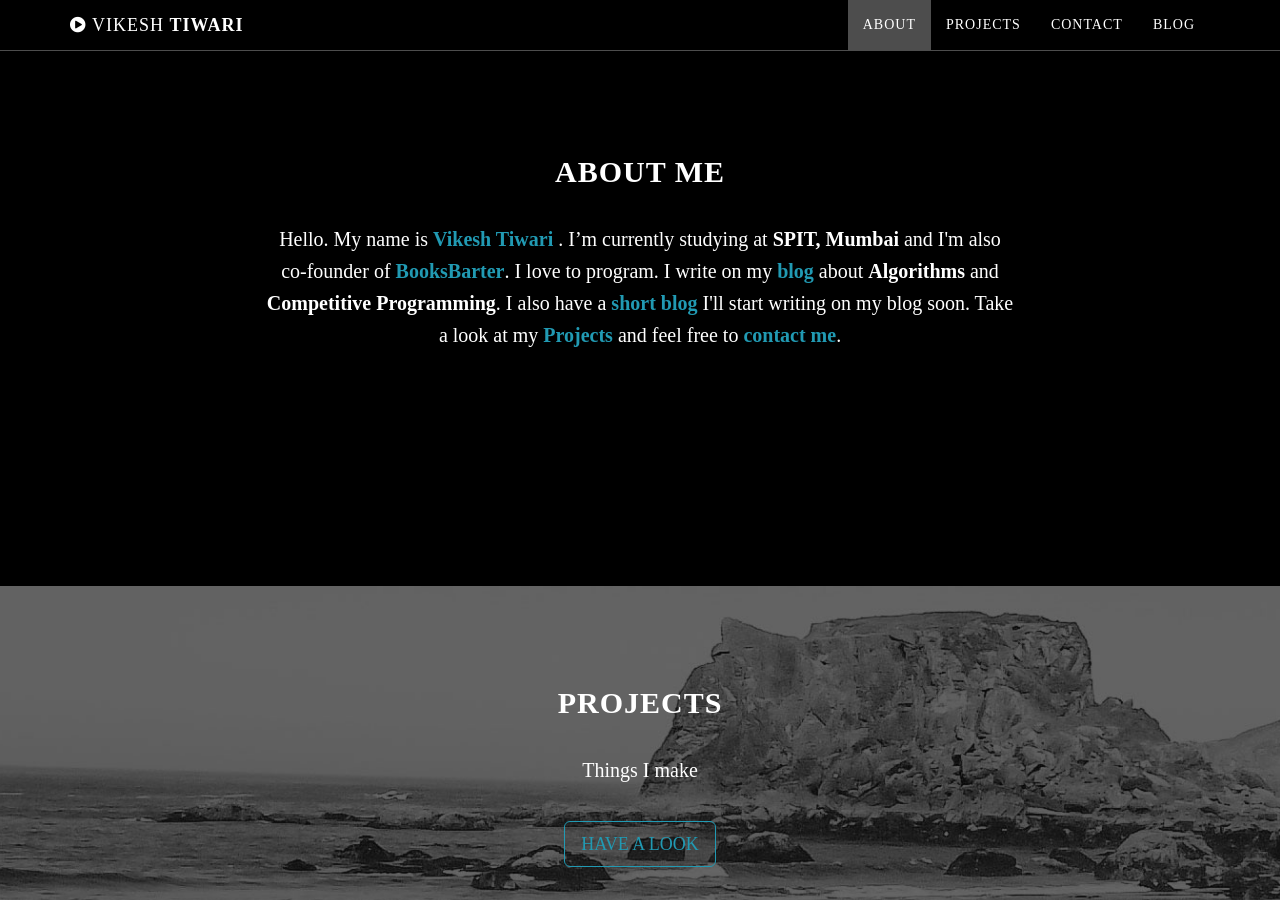
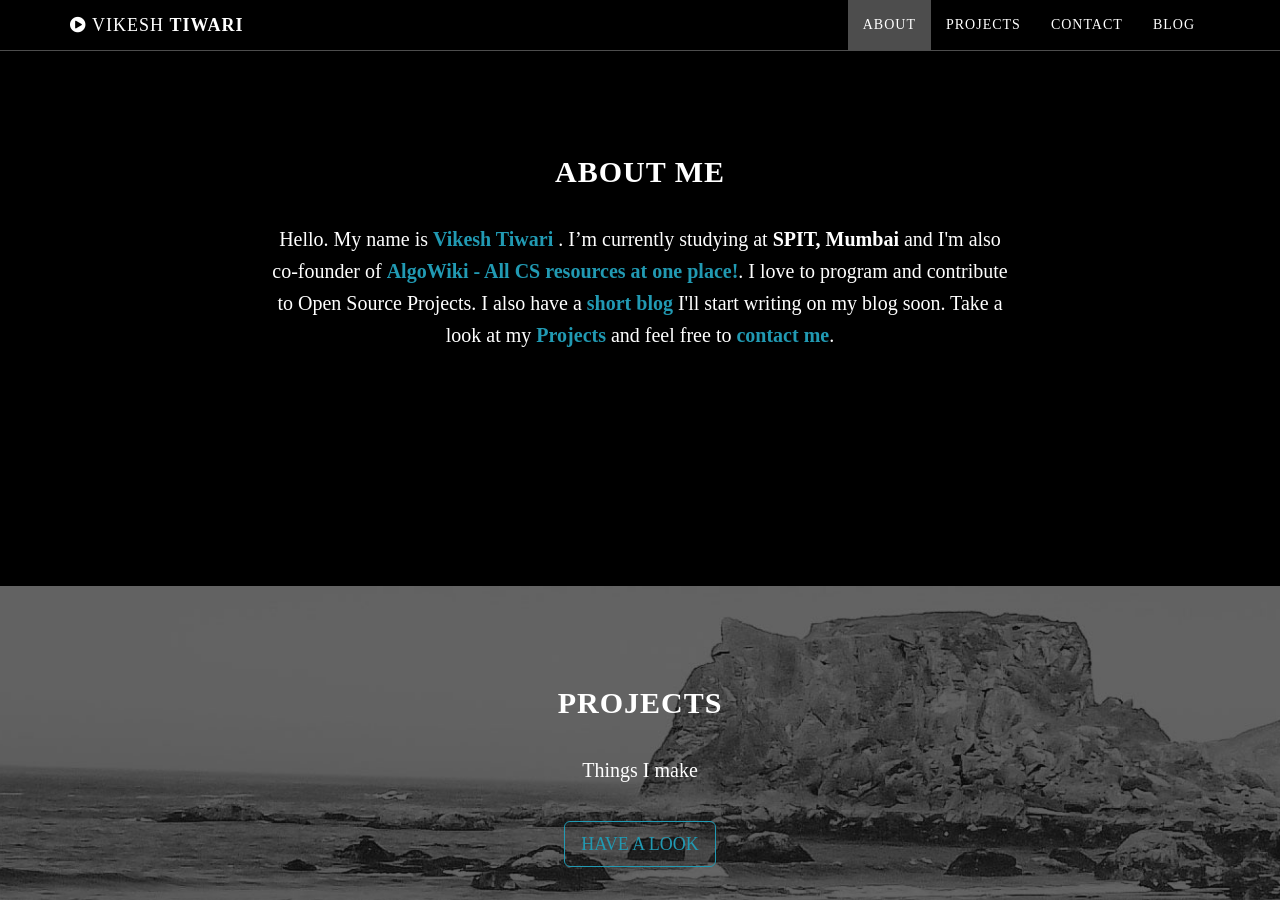
Before and after one commit to nish-d/vicky002.github.io, a Jekyll site: the page built from index.html, in a window 1280 px wide and 900 px high, scrolled down 945 px. Built offline with Jekyll 4.4.1, drawn with Linux system fonts in a browser that asks for light colours.

Commit message:
:sunglasses:

```diff
--- a/_includes/about.html
+++ b/_includes/about.html
@@ -4,9 +4,8 @@
             <div class="col-lg-8 col-lg-offset-2">
                 <h2>About Me</h2>
                 <p> Hello. My name is <a href="https://www.quora.com/Vikesh-Tiwari" target="_blank"><b>Vikesh Tiwari </b></a>.
-	I’m currently studying at <b>SPIT, Mumbai</b> and I'm also co-founder of <a href="http://www.booksbarter.co.in" target="_blank"><b>BooksBarter</b></a>.
-                    I love to program. I write on my <a href="https://prmgevryday.quora.com/" target = "_blank"><b> blog</b></a> about <b>Algorithms</b> and <b>Competitive Programming</b>. I also have a <a href="http://vicky002.github.io/myblog/" target="_blank"><b>short blog</b></a> I'll start writing on my blog soon. Take a look at my <a href="https://vicky002.github.io/Projects/"><b>Projects</b></a> and feel free to <a href="mailto:tvicky002@gmail.com"><b>contact me</b></a>.
-</p>
-            </div>
+	I’m currently studying at <b>SPIT, Mumbai</b> and I'm also co-founder of <a href="http://www.algowiki.in" target="_blank"><b>AlgoWiki - All CS resources at one place!</b></a>.
+                    I love to program and contribute to Open Source Projects. I also have a <a href="http://vicky002.github.io/myblog/" target="_blank"><b>short blog</b></a> I'll start writing on my blog soon. Take a look at my <a href="https://vicky002.github.io/Projects/"><b>Projects</b></a> and feel free to <a href="mailto:tvicky002@gmail.com"><b>contact me</b></a>.
+</p></div>
         </div>
     </section>
```
